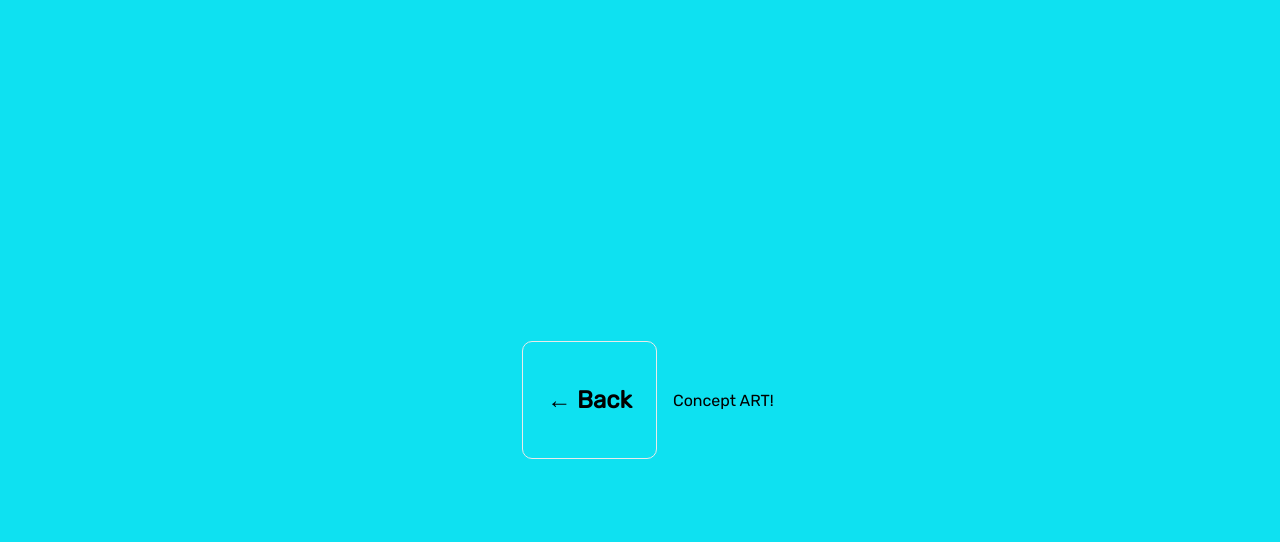
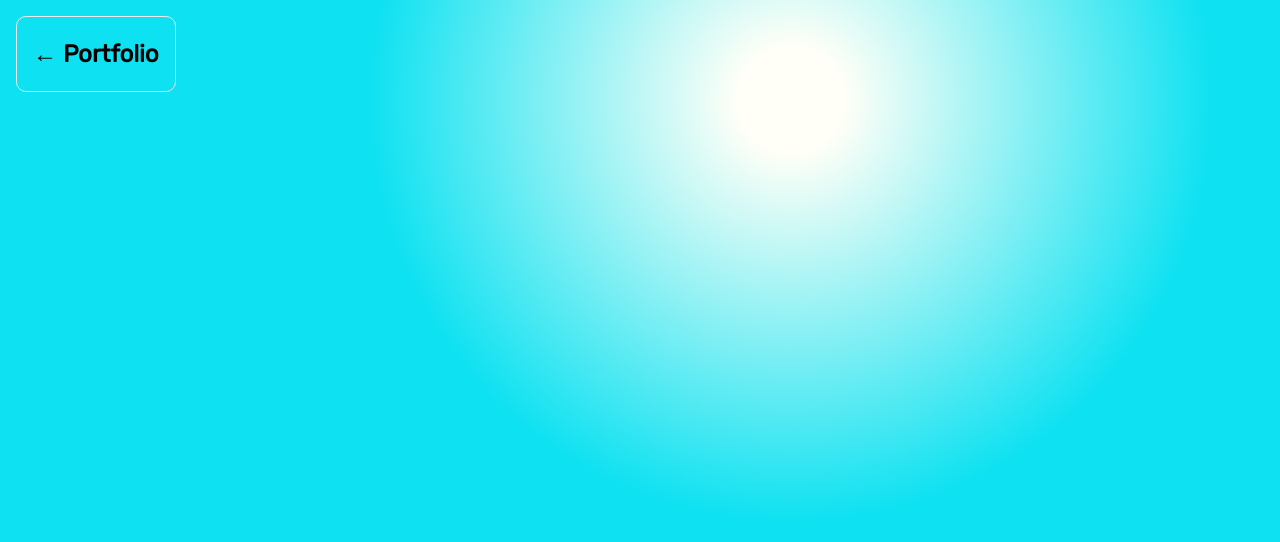
Before and after one commit to michaelyinopen/my-fancy-portfolio, a Next.js app: page /concept-art in a window 1280 px wide. Shown: the top 542 px of the page. Built offline with nearby package versions, Linux system fonts and the light colour scheme.

Commit message:
improve Layout.js, start concept art

```diff
--- a/components/Layout.js
+++ b/components/Layout.js
@@ -10,7 +10,8 @@ import clsx from 'clsx'
 import { useRouter } from 'next/router'
 import styles from '../styles/Layout.module.css'
 
-export default function Layout({ children }) {
+// todo disable animation, if there is user configuration
+export default function AnimatedLayout({ children }) {
   const router = useRouter()
   const pathname = router.pathname
 
@@ -19,24 +20,27 @@ export default function Layout({ children }) {
   const [transitionStage, setTransitionStage] = useState("end")
   const [hiddenOverlays, setHiddenOverlays] = useState(true)
 
-  const noneTimeoutRef = useRef()
+  useEffect(() => {
+    let hiddenTimeout
+    if (pathname !== prevPathname) {
+      setPrevPathname(pathname)
 
-  if (pathname !== prevPathname) {
-    setPrevPathname(pathname)
+      setTransitionStage("start")
 
-    setHiddenOverlays(false)
-    noneTimeoutRef.current = setTimeout(() => { setHiddenOverlays(true) }, 1200)
+      setHiddenOverlays(false)
+      hiddenTimeout = setTimeout(() => { setHiddenOverlays(true) }, 1200)
+    }
 
-    setTransitionStage("start")
-  }
-
-  useEffect(() => {
     return () => {
-      if (noneTimeoutRef.current) {
-        clearTimeout(noneTimeoutRef.current)
+      if (hiddenTimeout) {
+        clearTimeout(hiddenTimeout)
       }
     }
-  }, [])
+  }, [pathname, prevPathname])
+
+  if (pathname !== prevPathname && transitionStage === "middle") {
+    setTransitionStage("end")
+  }
 
   return (
     <div className={styles.container}>
@@ -55,7 +59,7 @@ export default function Layout({ children }) {
       </main>
       <div
         className={clsx({
-          [styles.unClickableOverlay]: transitionStage === "start" || transitionStage === "middle"
+          [styles.unClickableOverlay]: transitionStage === "start"
         })}
       />
       <div
--- a/pages/concept-art.js
+++ b/pages/concept-art.js
@@ -4,17 +4,16 @@ import styles from '../styles/ConceptArt.module.css'
 
 export default function ConceptArt() {
   return (
-    <div>
+    <div className={styles.page}>
       <Head>
         <meta name="description" content="Michael Yin's Programmer Portfolio Concept Art" />
       </Head>
-      <div className={styles.grid}>
+      <div className={styles.landingScreen}>
         <Link href="/" scroll={false}>
           <a className={styles.card}>
-            <h2>&larr; Back</h2>
+            <h2>&larr; Portfolio</h2>
           </a>
         </Link>
-        Concept ART!
       </div>
     </div>
   )
--- a/styles/ConceptArt.module.css
+++ b/styles/ConceptArt.module.css
@@ -1,14 +1,21 @@
-.grid {
+.page {
+  min-height: 100vh;
+  min-width: 100vw;
   display: flex;
-  align-items: center;
-  justify-content: center;
-  flex-wrap: wrap;
-  max-width: 800px;
+}
+
+.landingScreen {
+  height: 100vh;
+  width: 100vw;
+  background: radial-gradient(circle at 61.8% 100px, #fffff7 5%, #0ee1f1 40%);
+  display: flex;
+  align-items: flex-start;
+  justify-content: flex-start;
 }
 
 .card {
   margin: 1rem;
-  padding: 1.5rem;
+  padding: 0.2em 1em;
   text-align: left;
   color: inherit;
   text-decoration: none;
@@ -18,9 +25,7 @@
   max-width: 300px;
 }
 
-.card:hover,
-.card:focus,
-.card:active {
+.card:hover, .card:focus, .card:active {
   color: #0070f3;
   border-color: #0070f3;
 }
--- a/styles/Layout.module.css
+++ b/styles/Layout.module.css
@@ -1,5 +1,4 @@
 .container {
-  padding: 0 2rem;
   position: relative;
   z-index: 1;
   overflow: hidden;
@@ -8,7 +7,6 @@
 
 .main {
   min-height: 100vh;
-  padding: 4rem 0;
   flex: 1;
   display: flex;
   flex-direction: column;
```
